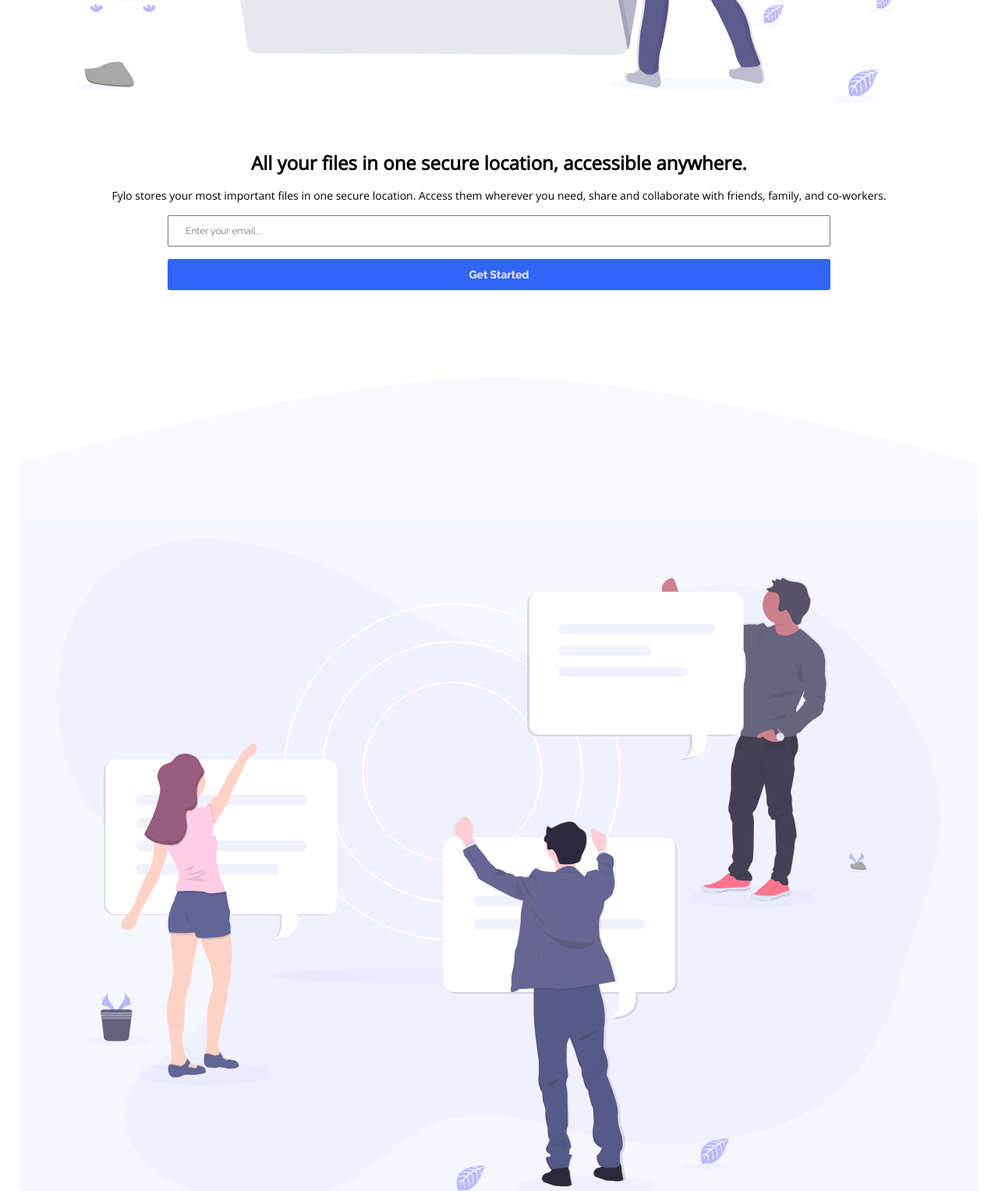
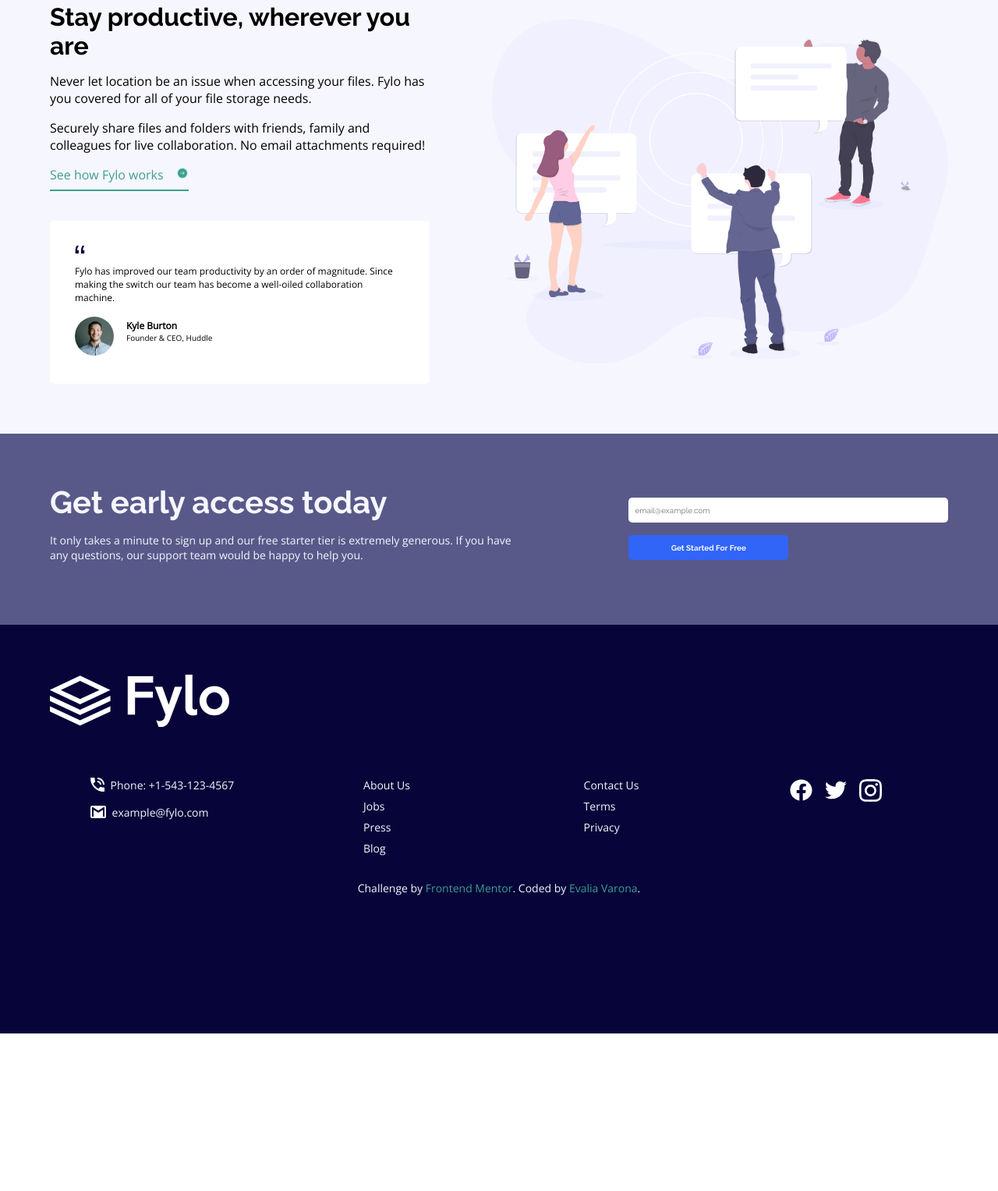
Before and after one commit to varonalearns/Fylo-landing-page-with-two-column-layout, a plain HTML site: page index.html in a window 1280 px wide. Shown: the part 954-2481 px from the top of the page at 78% size. After the commit the page ends 2279 px from the top, so only its background shows below. Drawn offline with nearby package versions, Linux system fonts and the light colour scheme.

Commit message:
Add responsive design for small desktop.

```diff
--- a/index.html
+++ b/index.html
@@ -30,18 +30,18 @@
       <div class="illustration">
         <img src="images/illustration-1.svg" alt="">
       </div>
-      <div class="section-txt">
+      <div class="container">
         <h1>All your files in one secure location, accessible anywhere.</h1>
         <p>
           Fylo stores your most important files in one secure location.
           Access them wherever you need, share and collaborate with friends,
           family, and co-workers.
         </p>
+        <form>
+          <input type="email" placeholder="Enter your email..." required>
+          <button>Get Started</button>
+        </form>
       </div>
-      <form>
-        <input type="email" placeholder="Enter your email..." required>
-        <button>Get Started</button>
-      </form>
     </section>
     <!-- End Landing Section -->
     <div class="bg-curve"></div>
@@ -50,7 +50,7 @@
       <div class="illustration">
         <img src="images/illustration-2.svg" alt="">
       </div>
-      <div class="section-txt">
+      <div class="container">
         <h2>Stay productive, wherever you are</h2>
         <p>
           Never let location be an issue when accessing your files. Fylo has you
--- a/styles.css
+++ b/styles.css
@@ -40,6 +40,7 @@ body {
     display: flex;
     flex-direction: column;
     align-items: center;
+    justify-content: center;
     margin: 0 auto;
     text-align: center;
     font-family: var(--ff-body);
@@ -224,6 +225,7 @@ footer li:last-child {
     padding: 10px 8px;
     font-size: 10px;
     font-family: var(--ff-headings);
+    border: none;
 }
 #cta-section button {
     width: 100%;
@@ -373,6 +375,7 @@ footer li:last-child {
     #prod-section .avatar-title {
         font-size: 10px;
     }
+
     /* Call-to-Action Section */
     #cta-section {
         padding: 3rem;
@@ -408,3 +411,150 @@ footer li:last-child {
         width: 5%;
     }
 }
+
+/*----------------------------------------------------------------------------
+    Desktop Design
+------------------------------------------------------------------------------*/
+@media screen and (min-width: 900px) {
+    /* --------------------
+        General Styles
+    ---------------------*/
+    h1,
+    h2 {
+        font-size: 40px;
+        text-align: left;
+    }
+    p {
+        text-align: left;
+    }
+    .illustration {
+        margin-bottom: 0;
+    }
+    .container {
+        margin-right: 5rem;
+    }
+
+    /* --------------------
+        Specific Styles
+    ---------------------*/
+
+    /*-----Header Section-----*/
+    header {
+        width: 90%;
+    }
+    /*-----Main Section-----*/
+
+    /* Landing Section */
+    #landing-section {
+        display: flex;
+        flex-direction: row-reverse;
+        align-items: center;
+        margin: 4rem 4rem 7rem 4rem;
+    }
+    #landing-section p {
+        font-size: 17px;
+    }
+    #landing-section form {
+        flex-direction: row;
+    }
+    #landing-section input {
+        width: 70%;
+        margin: 0 1rem 0 0;
+    }
+    #landing-section button {
+        width: 30%;
+    }
+    #landing-section button:hover {
+        cursor: pointer;
+        background-color: rgb(108, 155, 255, 100%);
+    }
+
+    /* Productive Section */
+    #prod-section {
+        display: flex;
+        flex-direction: row-reverse;
+        align-items: center;
+        padding: 2rem 4rem 4rem 4rem;
+    }
+    #prod-section h2 {
+        font-size: 32px;
+    }
+    #prod-section p {
+        font-size: 16px;
+    }
+    #prod-section .how-link {
+        margin-bottom: 3rem;
+        text-align: left;
+        font-size: 16px;
+    }
+    #prod-section a:hover {
+        color: rgb(113, 223, 204, 100%);
+        border-bottom: 2px solid rgb(113, 223, 204, 100%);
+    }
+
+    /* Call-to-Action Section */
+    #cta-section {
+        padding: 4rem;
+        display: flex;
+        flex-direction: row;
+        align-items: center;
+    }
+    .cta-txt {
+        width: 60%;
+        margin-right: 8rem;
+    }
+    #cta-section form {
+        display: flex;
+        flex-direction: column;
+        width: 40%;
+    }
+    #cta-section input {
+        width: 100%;
+        margin: 0 0 1rem 0;
+    }
+    #cta-section button {
+        width: 50%;
+    }
+    #cta-section button:hover {
+        cursor: pointer;
+        background-color: rgb(108, 155, 255, 100%);
+    }
+
+    /*-----Footer Section-----*/
+    footer {
+        display: grid;
+        grid-template-rows: 1fr 1fr 1fr;
+        grid-template-columns: 1fr 1fr 1fr 1fr;
+        grid-template-areas:
+            "top top top top"
+            "mid1 mid2 mid3 mid4"
+            "bott bott bott bott";
+        padding: 4rem;
+    }
+    .footer-logo {
+        grid-area: top;
+        width: 20%;
+    }
+    footer address {
+        grid-area: mid1;
+        justify-self: center;
+    }
+    .more-pages {
+        grid-area: mid2;
+        justify-self: center;
+    }
+    .misc-pages {
+        grid-area: mid3;
+        justify-self: center;
+    }
+    .social-media {
+        grid-area: mid4;
+        justify-self: center;
+    }
+    .social-media li {
+        width: 10%;
+    }
+    .attribution {
+        grid-area: bott;
+    }
+}
```
